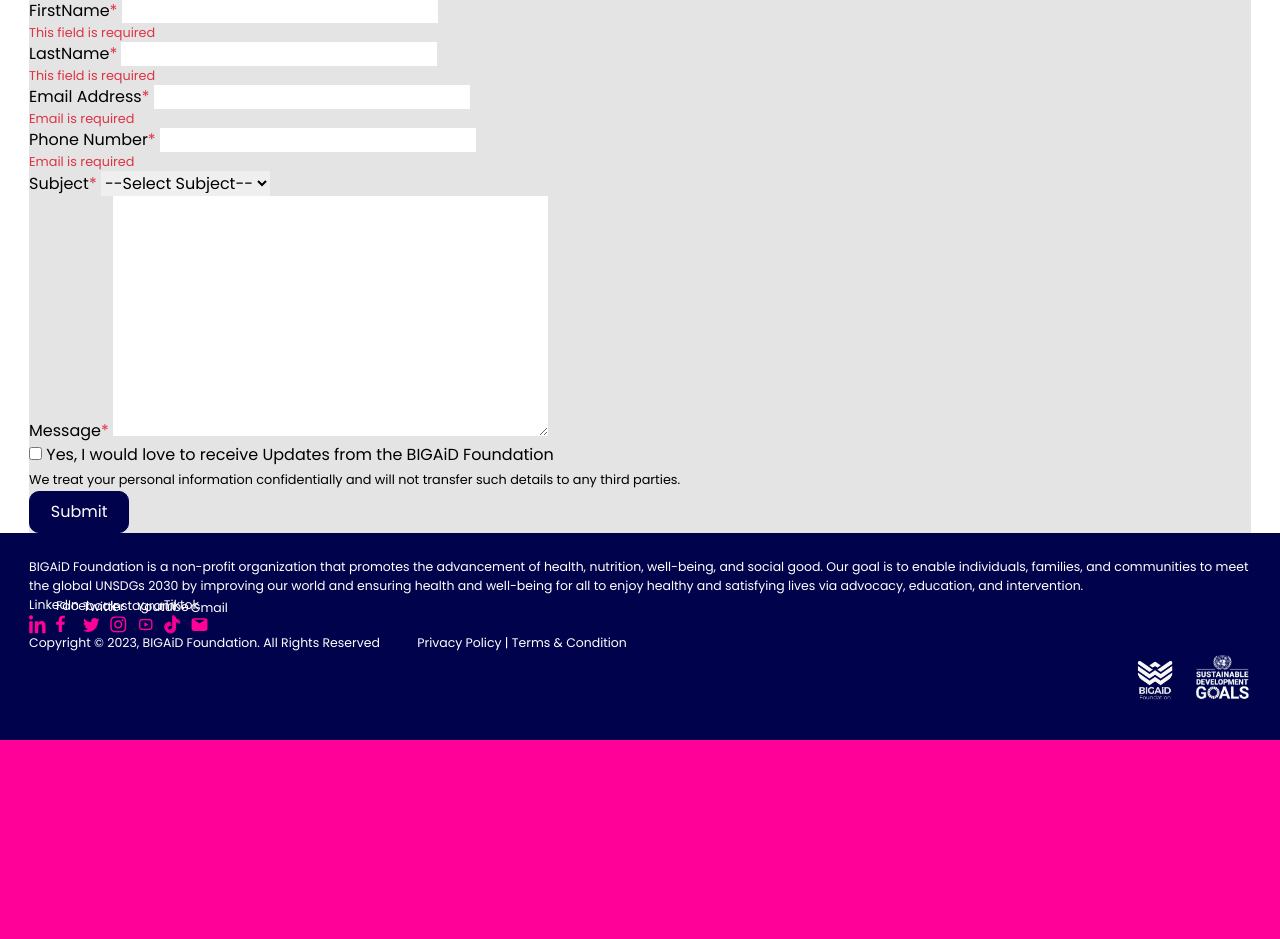
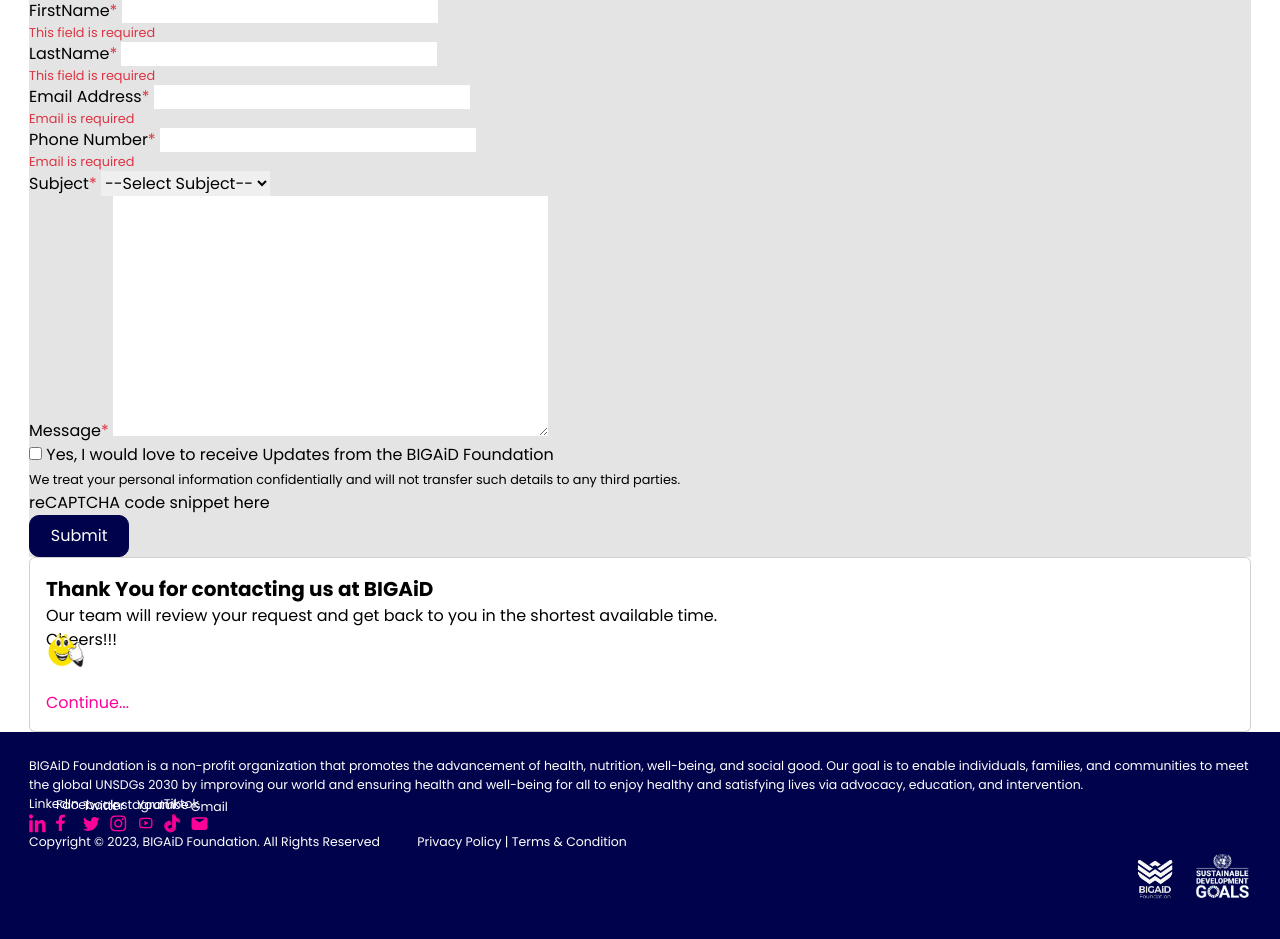
Before and after one commit to iballi2017/bigaid, a PHP site: page /pages/contact-us.php in a window 1280 px wide. Shown: the part 941-1880 px from the top of the page. Before the commit the page ends 1681 px from the top, so only its background shows below. Run offline with PHP 8.4, Linux system fonts and the light colour scheme; style sheets or scripts are compiled from the project's sources.

Commit message:
contact-us page update

```diff
--- a/src/pages/contact-us.php
+++ b/src/pages/contact-us.php
@@ -65,10 +65,37 @@ include_once("../components/header.php");
                         </div>
                     </div>
                     <small>We treat your personal information confidentially and will not transfer such details to any third parties. </small>
+
+                    <div class="captcha py-4">
+                        <i>reCAPTCHA code snippet here</i>
+                    </div>
                     <div class="my-4">
                         <button class="primary-button">Submit</button>
                     </div>
                 </form>
+            </div>
+
+
+
+            <!-- SUCCESS MESSAGE -->
+            <div class="card my-8">
+                <div class="card-body text-center py-4">
+                    <div class="fw-bolder fs-200 mb-4">Thank You for contacting us at BIGAiD</div>
+                    <p>Our team will review your request and get back to you in the shortest available time.</p>
+                    <div class="flex items-center justify-center w-full mt-8">
+                        <div>Cheers!!!</div>
+                        <div class="mx-2"></div>
+                        <div class="smiley-wrapper">
+                            <div class="flex items-center">
+                                <img src="../assets/icons/smiley-emoji-removebg-preview.png" alt="" class="smiley-icon">
+                            </div>
+                        </div>
+                    </div>
+
+                    <div>
+                        <a href="#" class="text-secondary fs-100 block mt-4">Continue...</a>
+                    </div>
+                </div>
             </div>
         </div>
     </div>
```
